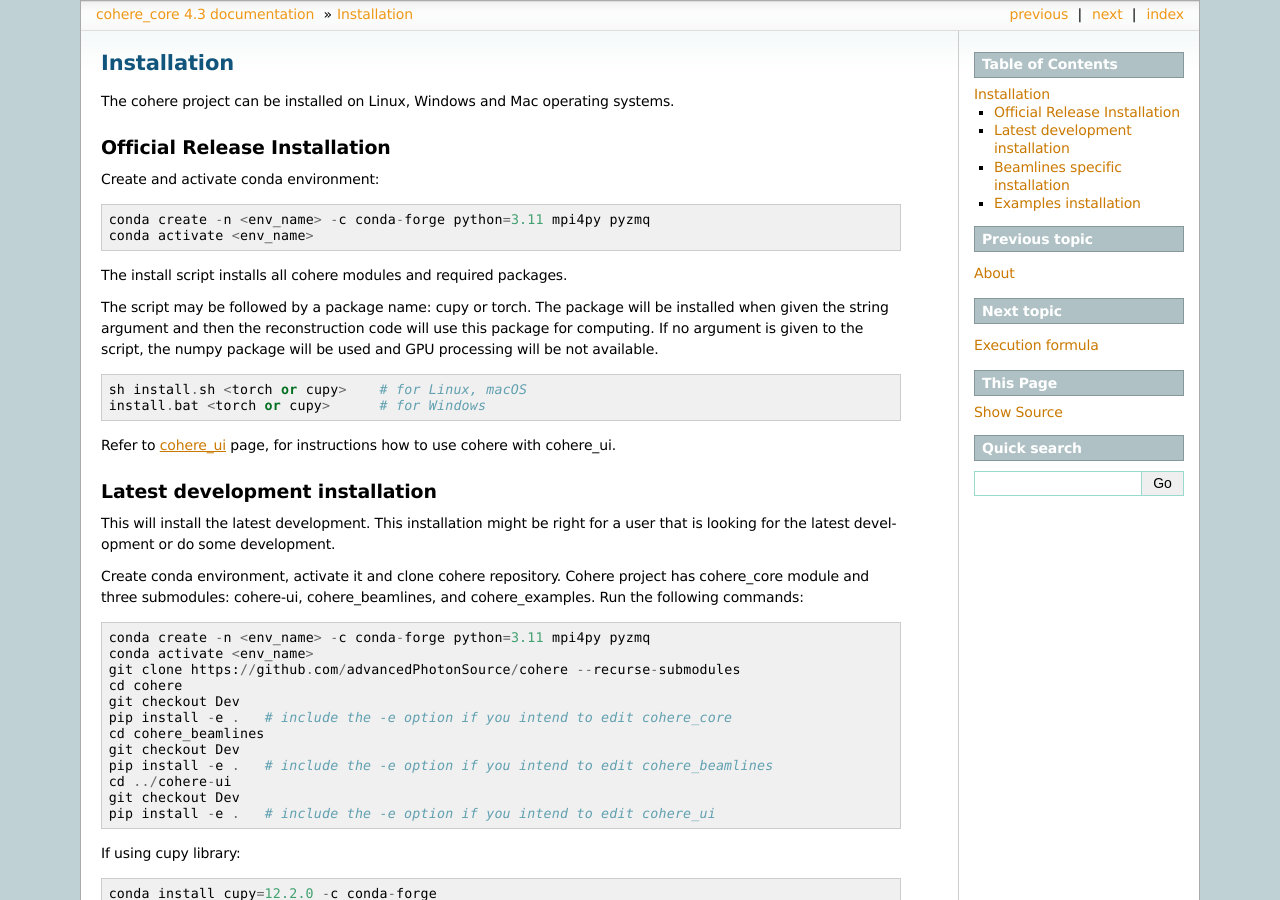
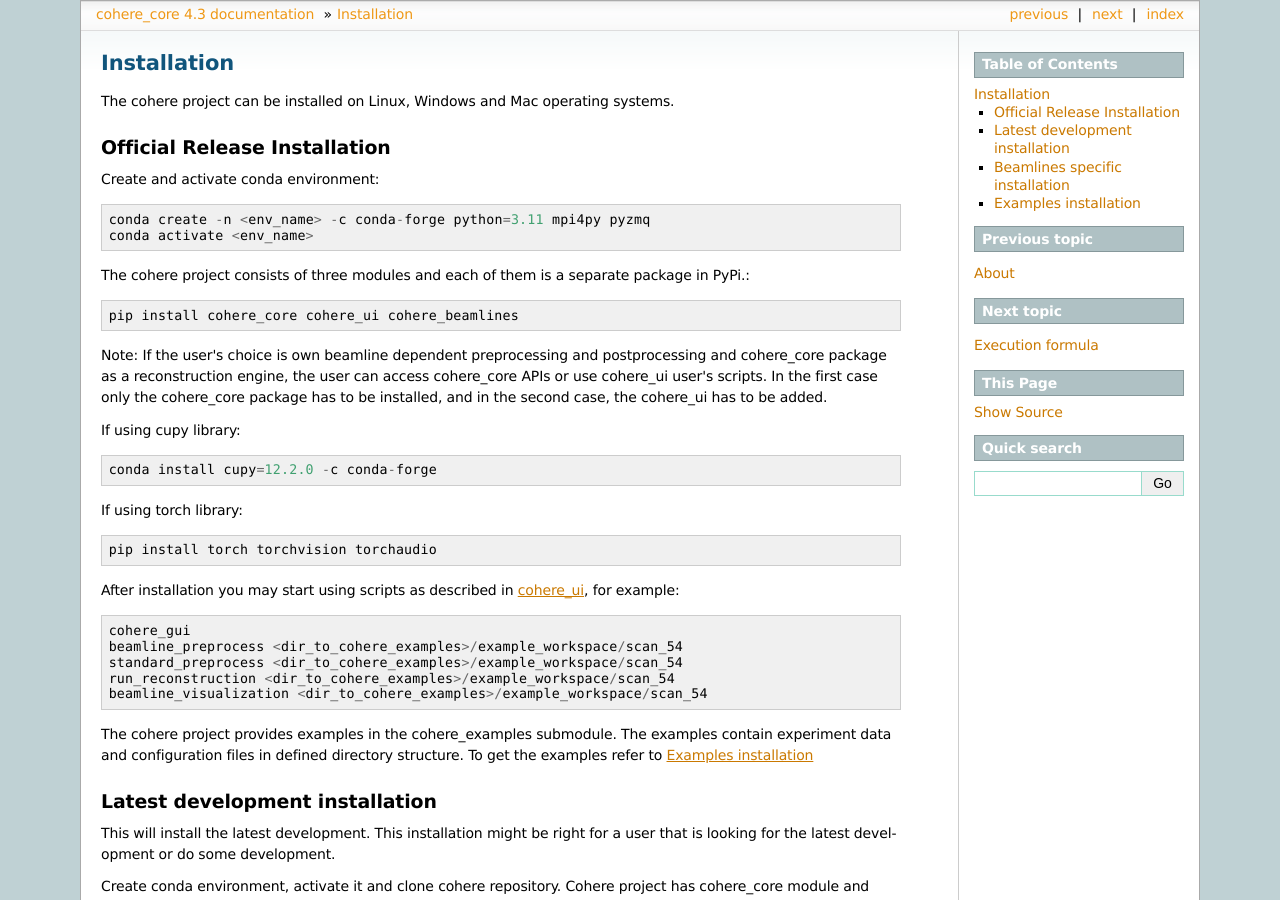
Before and after one commit to AdvancedPhotonSource/cohere, a Sphinx documentation site: the page built from docs/source/installation.rst, in a window 1280 px wide and 900 px high. Built offline with Sphinx 7.4.7, drawn with Linux system fonts in a browser that asks for light colours.

Commit message:
updated installation instruction

```diff
--- a/docs/source/installation.rst
+++ b/docs/source/installation.rst
@@ -10,14 +10,29 @@
     conda create -n <env_name> -c conda-forge python=3.11 mpi4py pyzmq
     conda activate <env_name>
 
-The install script installs all cohere modules and required packages.
+The cohere project consists of three modules and each of them is a separate package in PyPi.::
 
-The script may be followed by a package name: cupy or torch. The package will be installed when given the string argument and then the reconstruction code will use this package for computing. If no argument is given to the script, the numpy package will be used and GPU processing will be not available. ::
+    pip install cohere_core cohere_ui cohere_beamlines
 
-    sh install.sh <torch or cupy>    # for Linux, macOS
-    install.bat <torch or cupy>      # for Windows
+Note: If the user's choice is own beamline dependent preprocessing and postprocessing and cohere_core package as a reconstruction engine, the user can access cohere_core APIs or use cohere_ui user's scripts. In the first case only the cohere_core package has to be installed, and in the second case, the cohere_ui has to be added.
 
-Refer to :ref:`api_cohere_ui` page, for instructions how to use cohere with cohere_ui.
+If using cupy library::
+
+    conda install cupy=12.2.0 -c conda-forge
+
+If using torch library::
+
+    pip install torch torchvision torchaudio
+
+After installation you may start using scripts as described in  :ref:`api_cohere_ui`, for example::
+
+    cohere_gui
+    beamline_preprocess <dir_to_cohere_examples>/example_workspace/scan_54
+    standard_preprocess <dir_to_cohere_examples>/example_workspace/scan_54
+    run_reconstruction <dir_to_cohere_examples>/example_workspace/scan_54
+    beamline_visualization <dir_to_cohere_examples>/example_workspace/scan_54
+
+The cohere project provides examples in the cohere_examples submodule. The examples contain experiment data and configuration files in defined directory structure. To get the examples refer to :ref:`examples`
 
 .. _latest:
 
@@ -63,8 +78,10 @@
 
 Some of the modules can be installed with Pypi, as some can be cloned. A common scenario when developing on a beamline is installing release version of cohere_core and cohere_ui, and clone cohere_beamlines. Such arrangement offers reliability of the main modules and allows flexibility when dealing with changes on a beamline.
 
+.. _examples:
+
 Examples installation
-===============================
+=====================
 To obtain the examples from cohere_examples module, clone the repository and initialize it to align with your directory structure::
 
     git clone https://github.com/advancedPhotonSource/cohere_examples
```
